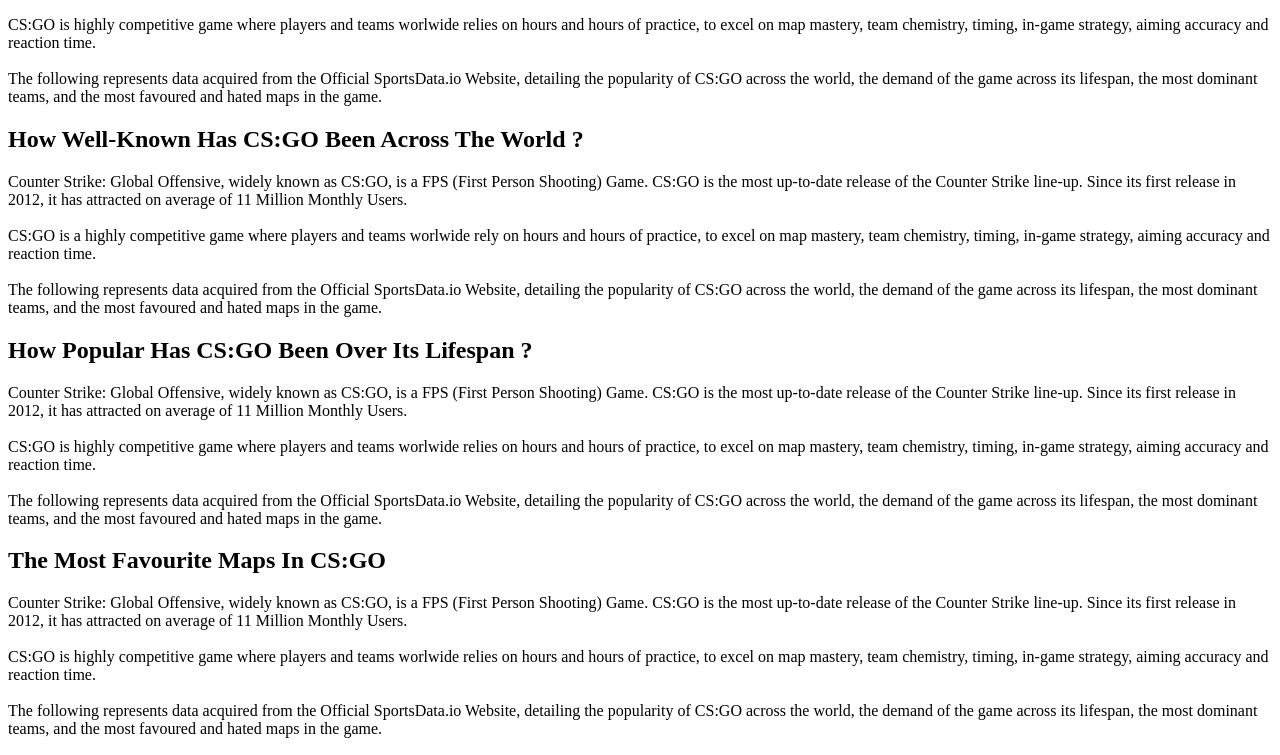
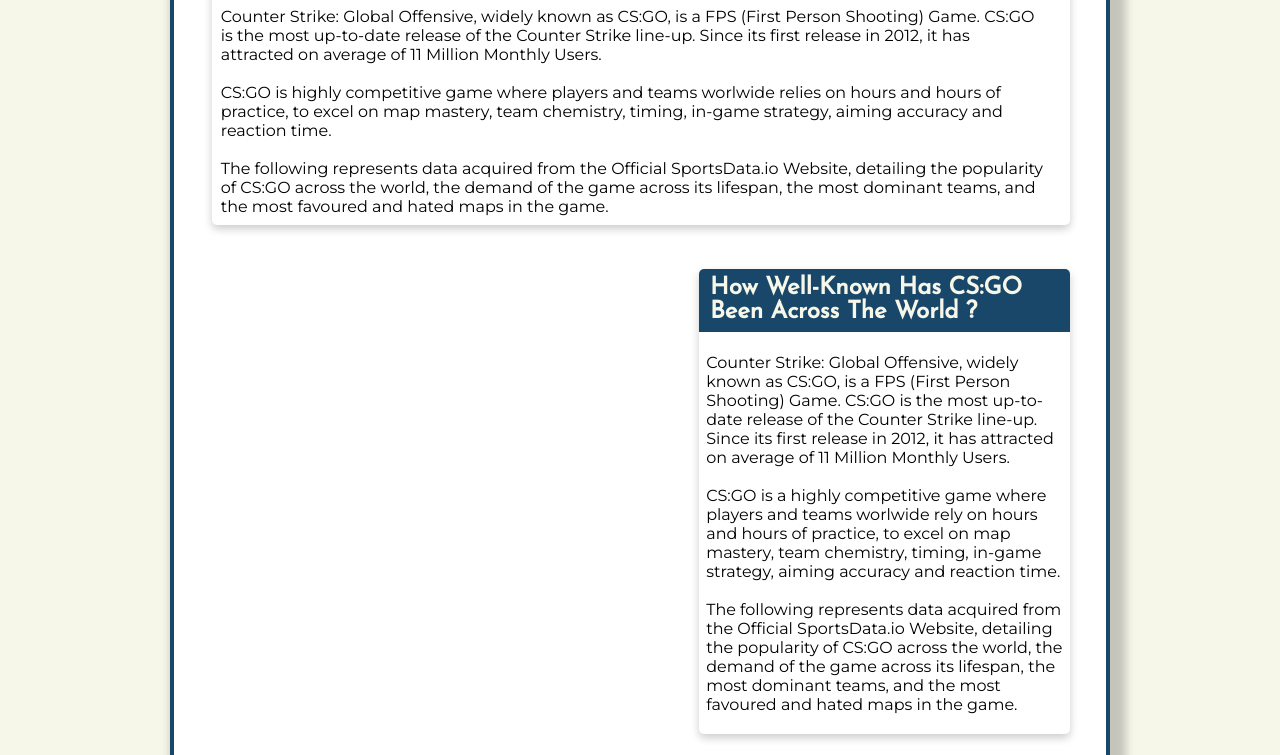
Before and after one commit to LuckyCharm00/visualisation_critique_week11, a plain HTML site: page index.html in a window 1280 px wide. Shown: the part 118-873 px from the top of the page. Drawn offline with Linux system fonts and the light colour scheme; the site is published under a folder, as on GitHub Pages, so addresses that start at the root find nothing; a script that the page names is missing.

Commit message:
put styles.css into a folder

```diff
--- a/index.html
+++ b/index.html
@@ -6,7 +6,7 @@
   <script src="https://cdn.jsdelivr.net/npm/vega@5.20.2"></script>
   <script src="https://cdn.jsdelivr.net/npm/vega-lite@5.1.0"></script>
   <script src="https://cdn.jsdelivr.net/npm/vega-embed@6.17.0"></script>
-  <link rel="stylesheet" href="/styles.css" type="text/css">
+  <link rel="stylesheet" href="styles/styles.css">
   <link href='https://fonts.googleapis.com/css?family=Josefin Sans' rel='stylesheet'>
   <link href='https://fonts.googleapis.com/css?family=Montserrat' rel='stylesheet'>
   <title>Document</title>
```
Also changed, not shown: styles/styles.css (renamed from styles.css).
